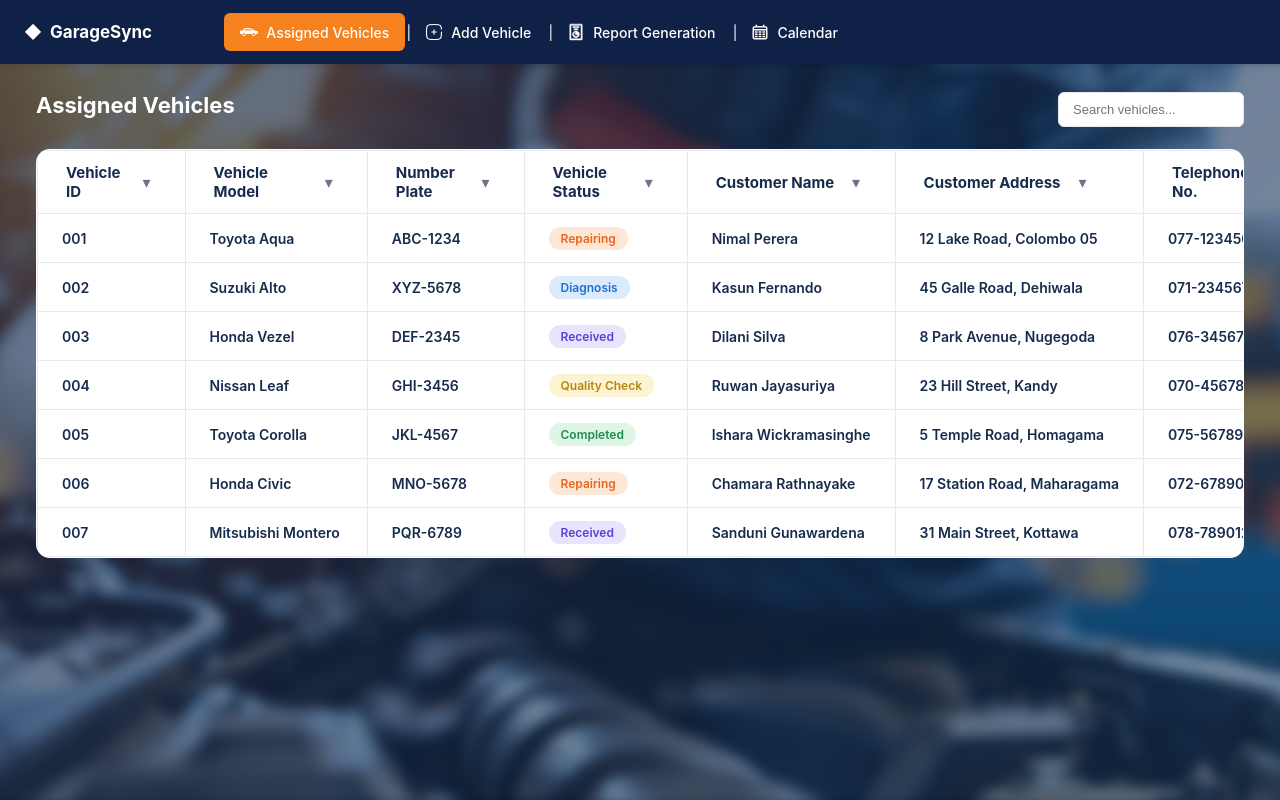
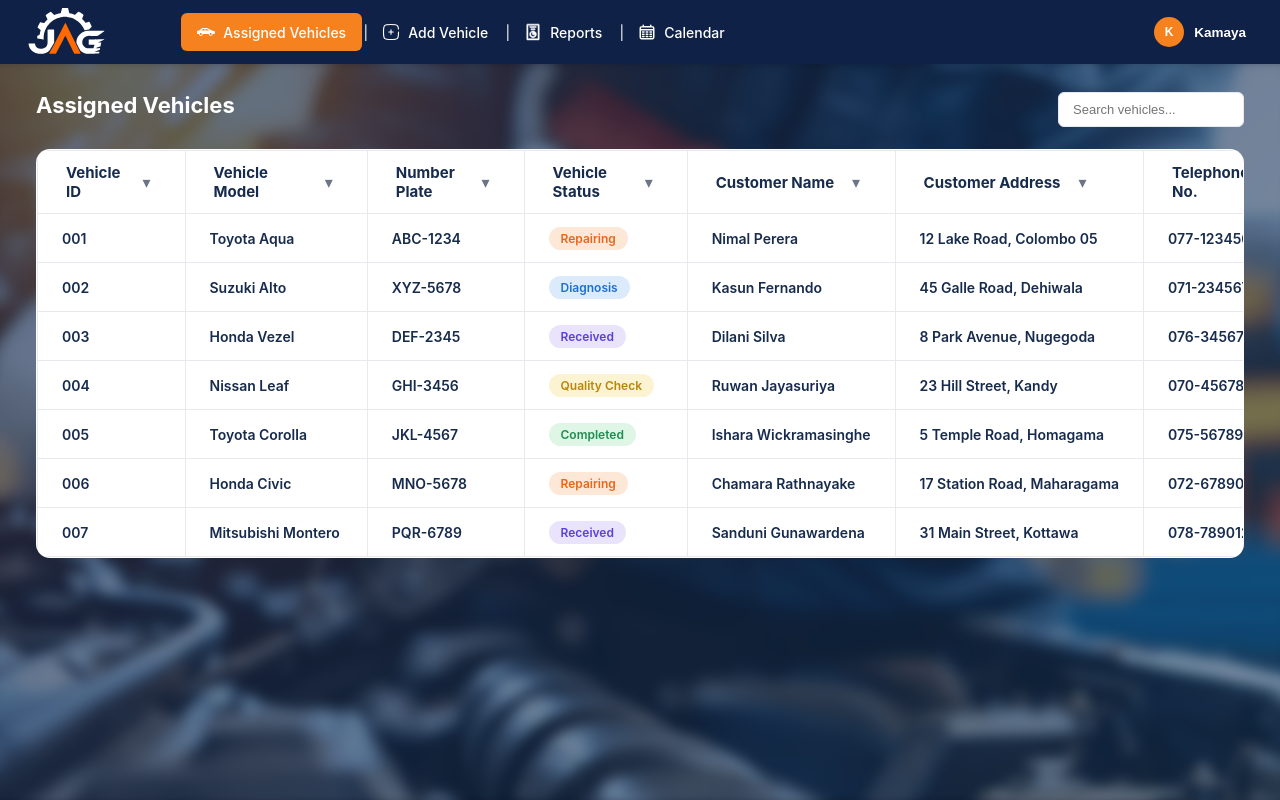
Before and after one commit to Kamaya7648/JAG, a React (Vite) app in the folder trello-clone/: page / in a window 1280 px wide. Built offline with nearby package versions, Linux system fonts and the light colour scheme.

Commit message:
Refactor Sidebar component for routing and layout

```diff
--- a/trello-clone/src/components/Sidebar.jsx
+++ b/trello-clone/src/components/Sidebar.jsx
@@ -1,8 +1,9 @@
-import { Link } from 'react-router-dom'
+import { Link, useLocation } from 'react-router-dom'
 import carIcon from '../assets/icons/car.svg'
 import reportIcon from '../assets/icons/report.svg'
 import calendarIcon from '../assets/icons/calendar.svg'
 import addVehicleIcon from '../assets/icons/addvehicle.svg'
+import garageLogo from '../assets/icons/garage-logo.svg'
 
 const ICONS = {
   car: <img src={carIcon} alt="" />,
@@ -12,20 +13,23 @@ const ICONS = {
 }
 
 const NAV_ITEMS = [
-  { icon: 'car', label: 'Assigned Vehicles', active: true, to: '/' },
-  { icon: 'plus', label: 'Add Vehicle' },
-  { icon: 'report', label: 'Report Generation' },
+  { icon: 'car', label: 'Assigned Vehicles', to: '/' },
+  { icon: 'plus', label: 'Add Vehicle', to: '/add-vehicle' },
+  { icon: 'report', label: 'Reports', to: '/report-generation' },
   { icon: 'calendar', label: 'Calendar' },
 ]
 
 export default function Sidebar() {
+  const location = useLocation()
+
   return (
-    <aside className="sidebar">
+    <header className="sidebar">
       <div className="sidebar-logo">
-        <span className="logo-mark">◆</span> GarageSync
+        <img src={garageLogo} alt="GarageSync" className="sidebar-logo-mark" />
       </div>
       <nav className="sidebar-nav">
         {NAV_ITEMS.map((item) => {
+          const isActive = item.to === location.pathname
           const content = (
             <>
               <span className="sidebar-icon">{ICONS[item.icon]}</span>
@@ -33,16 +37,20 @@ export default function Sidebar() {
             </>
           )
           return item.to ? (
-            <Link key={item.label} to={item.to} className={`sidebar-item ${item.active ? 'active' : ''}`}>
+            <Link key={item.label} to={item.to} className={`sidebar-item ${isActive ? 'active' : ''}`}>
               {content}
             </Link>
           ) : (
-            <div key={item.label} className={`sidebar-item ${item.active ? 'active' : ''}`}>
+            <div key={item.label} className={`sidebar-item ${isActive ? 'active' : ''}`}>
               {content}
             </div>
           )
         })}
       </nav>
-    </aside>
+      <button className="sidebar-profile">
+        <span className="avatar avatar-self">K</span>
+        <span className="sidebar-profile-name">Kamaya</span>
+      </button>
+    </header>
   )
 }
```
